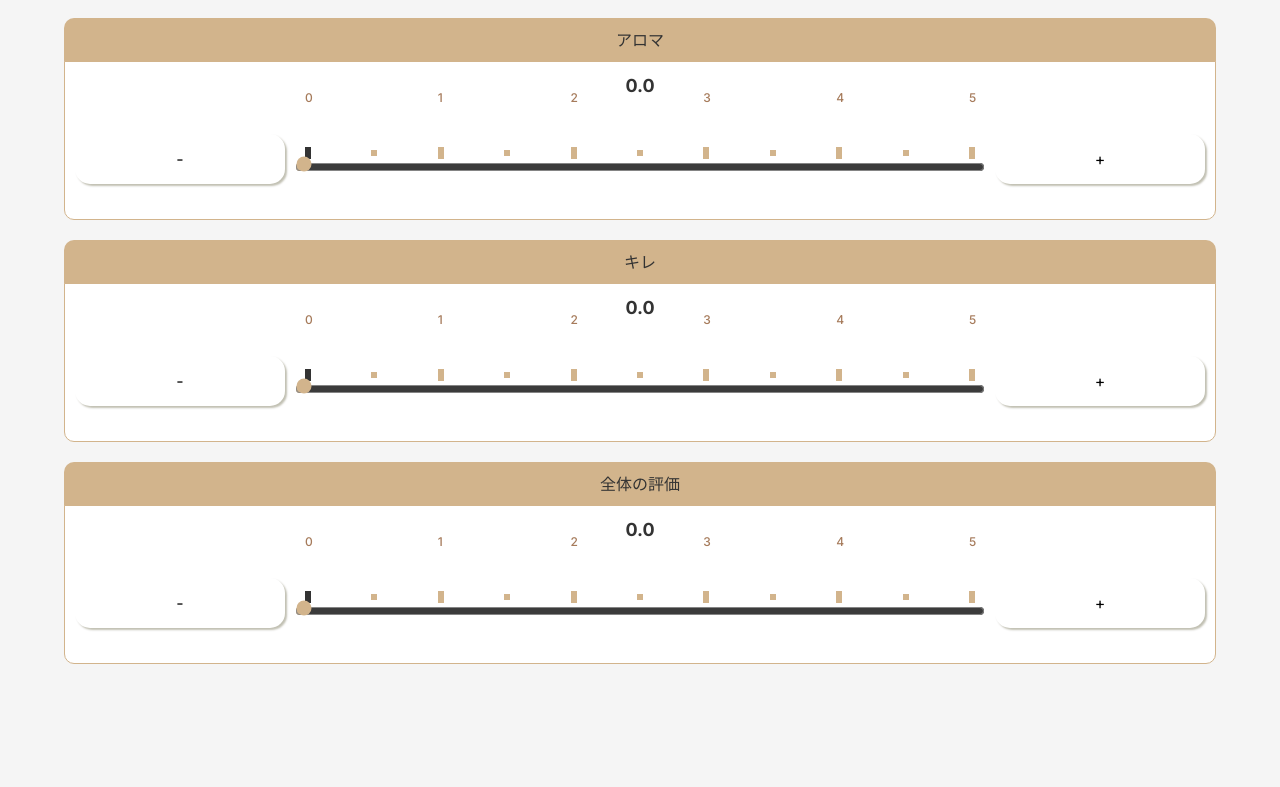
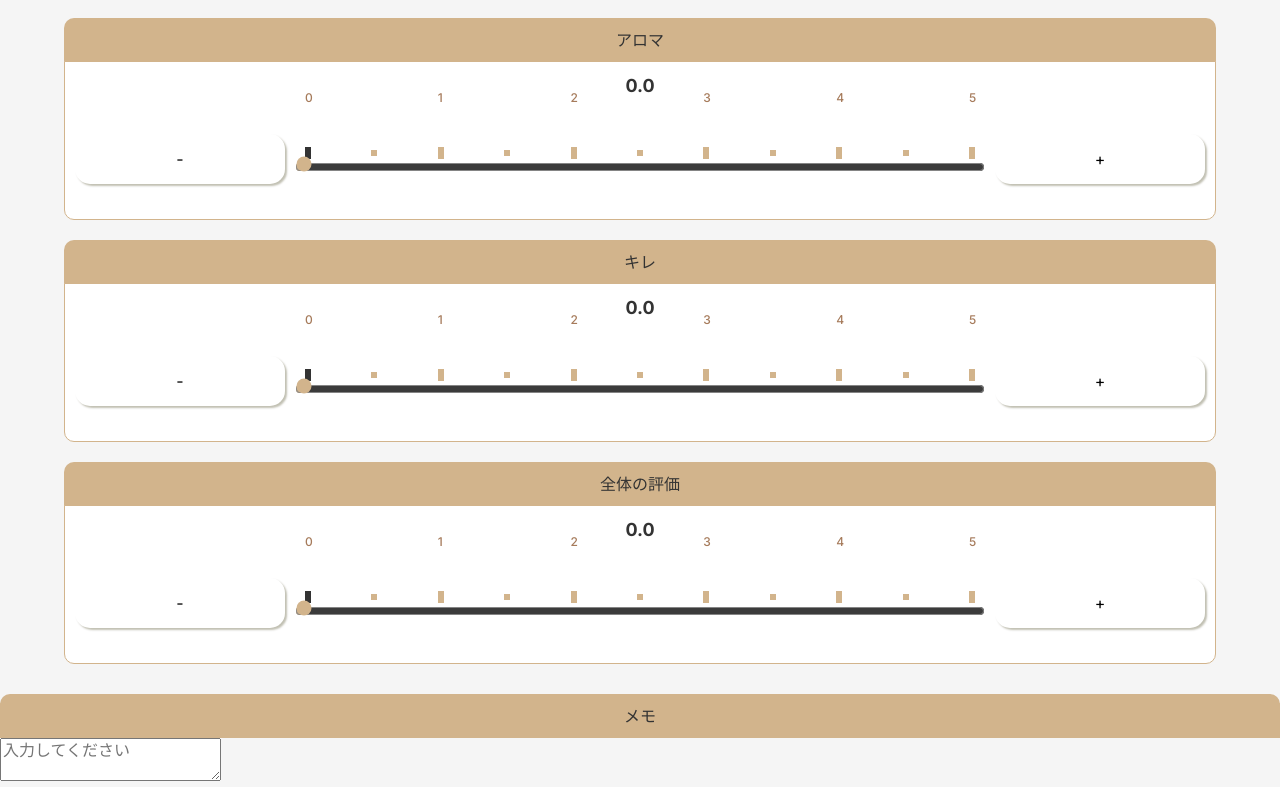
Before and after one commit to akiran1sei/coffee-note_web, a Next.js app: page /pages/create in a window 1280 px wide. Shown: the part 2346-3133 px from the top of the page. Before the commit the page ends 3035 px from the top, so only its background shows below. Built offline with nearby package versions, Linux system fonts and the light colour scheme.

Commit message:
コード修正

```diff
--- a/app/components/form/SelectComponent/page.tsx
+++ b/app/components/form/SelectComponent/page.tsx
@@ -2,7 +2,7 @@
 
 import React, { useState, useEffect } from "react";
 import styles from "@/app/styles/Form.module.css";
-
+import { translationMap } from "@/app/utils/translations";
 // 階層的選択のためのインターフェース
 interface HierarchicalSelectProps {
   labelText: string;
@@ -136,6 +136,7 @@ export const HierarchicalCoffeeSelect: React.FC<HierarchicalSelectProps> = ({
             onChange={handlePrimaryChange}
             className={styles.select}
             id={labelText}
+            name={translationMap[primaryTitle] || primaryTitle}
           >
             <option value="">選択してください</option>
             {primaryOptions.map((method) => (
@@ -158,6 +159,7 @@ export const HierarchicalCoffeeSelect: React.FC<HierarchicalSelectProps> = ({
               onChange={(e) => onSecondaryChange(e.target.value)}
               className={styles.select}
               id={labelText}
+              name={translationMap[secondaryTitle] || secondaryTitle}
             >
               <option value="">選択してください</option>
               {secondaryOptions.map((equipment) => (
@@ -343,6 +345,7 @@ export const CoffeeProcessingSelect: React.FC<SelectProps> = ({
           onChange={(e) => onChange(e.target.value)}
           className={styles.select}
           id={labelText}
+          name={translationMap[dataTitle] || dataTitle}
         >
           <option value="">選択してください</option>
           {methods().map((method) => (
@@ -426,6 +429,7 @@ export const CoffeeTypesSelect: React.FC<SelectProps> = ({
           onChange={handlePickerChange}
           className={styles.select}
           id={labelText}
+          name={translationMap[dataTitle] || dataTitle}
         >
           <option value="">選択してください</option>
           {options.map((option) => (
@@ -502,6 +506,7 @@ export const HourComponent: React.FC<TimeInputProps> = ({
           id={`${labelText}-hours`}
           onChange={handleHoursChange}
           value={hours}
+          name={translationMap[dataTitle] || dataTitle}
         >
           <optgroup label="時間">
             {hourOptions.map((option) => (
@@ -575,6 +580,7 @@ export const MinuteSecondComponent: React.FC<TimeInputProps> = ({
               id={`${labelText}-minutes`}
               onChange={handleMinutesChange}
               value={minutes}
+              name={translationMap[dataTitle] || dataTitle}
             >
               <optgroup label="分">
                 {minuteOptions.map((option) => (
--- a/app/components/form/TextAreaComponent/page.tsx
+++ b/app/components/form/TextAreaComponent/page.tsx
@@ -0,0 +1,40 @@
+// components/form/TextAreaComponent.tsx
+
+import React from "react";
+import styles from "@/app/styles/Form.module.css";
+import { translationMap } from "@/app/utils/translations";
+
+interface TextAreaProps {
+  dataTitle: string;
+  onChange: (value: string) => void;
+  value: string;
+  labelText: string;
+}
+
+export const TextAreaComponent: React.FC<TextAreaProps> = ({
+  dataTitle,
+  onChange,
+  value,
+  labelText,
+}) => {
+  const handleTextareaChange = (e: React.ChangeEvent<HTMLTextAreaElement>) => {
+    onChange(e.target.value);
+  };
+
+  return (
+    <div className={styles.textareaContainer}>
+      <label className={styles.label} htmlFor={labelText}>
+        {dataTitle}
+      </label>
+      <div className={styles.textareaBox}>
+        <textarea
+          name={translationMap[dataTitle] || dataTitle}
+          id={labelText}
+          onChange={handleTextareaChange}
+          value={value}
+          placeholder="入力してください"
+        />
+      </div>
+    </div>
+  );
+};
--- a/app/pages/create/page.tsx
+++ b/app/pages/create/page.tsx
@@ -16,6 +16,7 @@ import {
   MinuteSecondComponent,
   HourComponent,
 } from "@/app/components/form/SelectComponent/page";
+import { TextAreaComponent } from "@/app/components/form/TextAreaComponent/page";
 
 const CreatePage = () => {
   const [extractionMethod, setExtractionMethod] = useState("");
@@ -153,6 +154,14 @@ const CreatePage = () => {
         />
       )}
       <TastingEvaluationComponent />
+      <TextAreaComponent
+        dataTitle="メモ"
+        onChange={(value: string) => {
+          setFormValue({ ...formValue, memo: value });
+        }}
+        value={formValue.memo}
+        labelText="memo"
+      />
     </div>
   );
 };
```
